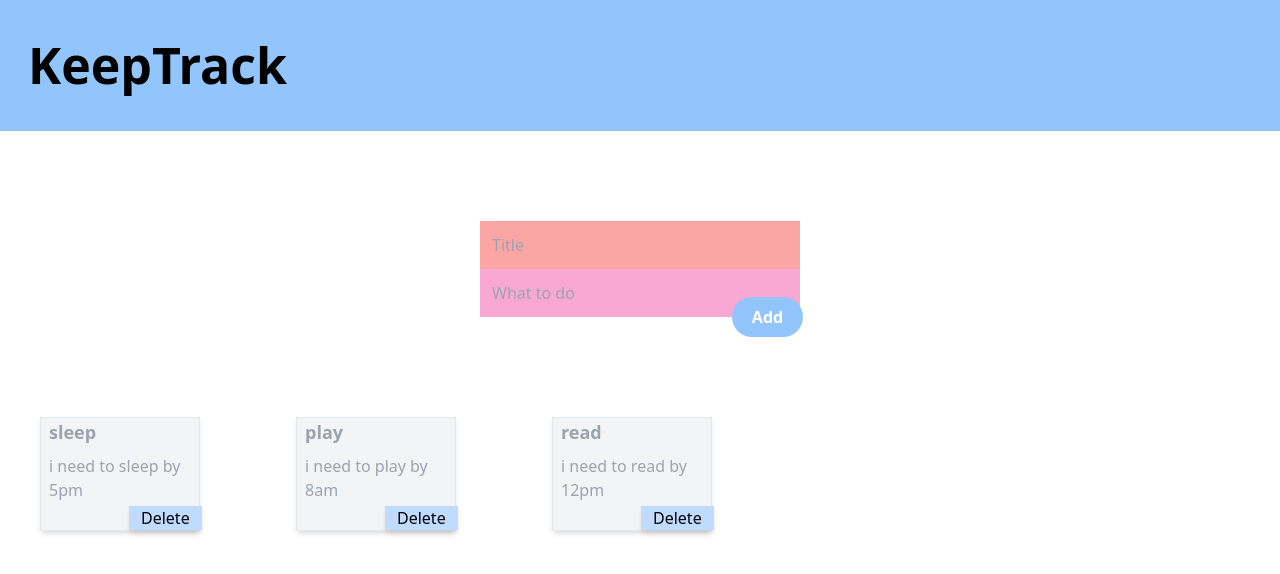
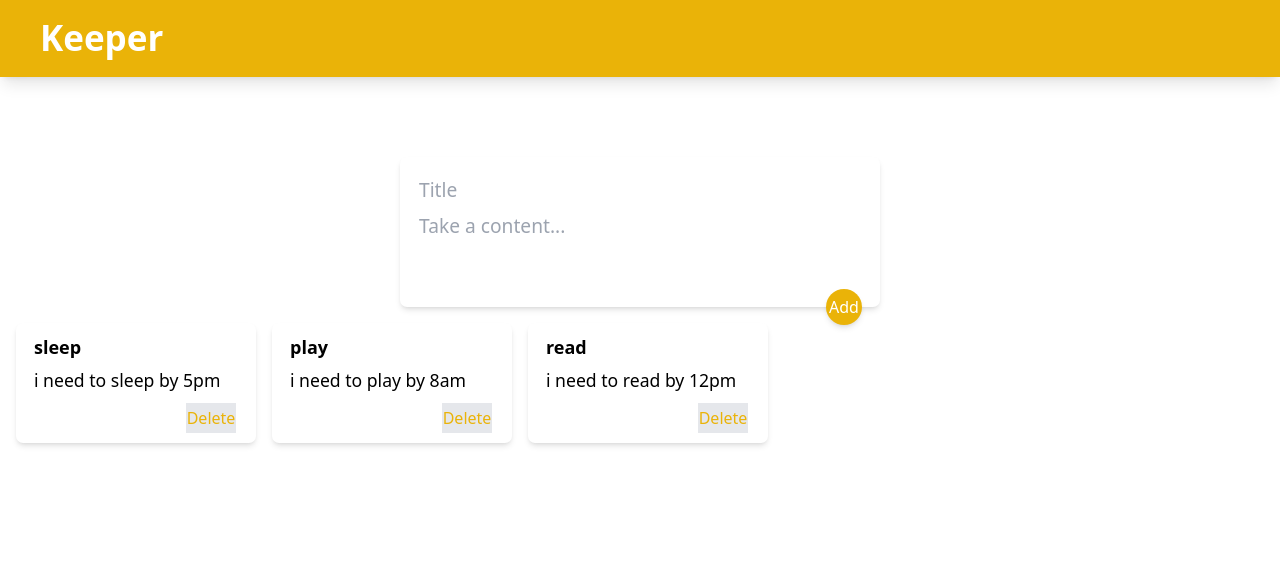
Before and after one commit to jomilojuuuu/my-react-tailwind-starter, a React (Create React App) app: page / in a window 1280 px wide. Shown: the top 574 px of the page. Built offline with nearby package versions, Linux system fonts and the light colour scheme.

Commit message:
changed the css✌

```diff
--- a/src/components/Card.js
+++ b/src/components/Card.js
@@ -7,16 +7,16 @@ function Card({ cards, handelDelete }) {
   return (
     <div>
       {
-        <div className="box-border shadow-md border w-40 h-auto ml-10 mt-20 bg-gray-100">
+        <div className="w-[240px] float-left bg-white rounded-[7px] p-[10px] m-[16px] shadow-md">
           <p
             title={title}
-            className="text-gray-400 text-lg font-bold px-2 truncate"
+            className="text-black text-[1.1em] mb-[6px] text-lg font-bold px-2 truncate"
           >
             {title}
           </p>
-          <p className="text-gray-400 pt-2 px-2">{whatToDo}</p>
+          <p className="text-[1.1em] mb-[10px] px-2">{whatToDo}</p>
           <button
-            className="bg-blue-200 ml-[88px] mt-1 px-3 shadow-md"
+            className="relative float-right mr-[10px] text-yellow-500 w-[50px] cursor-pointer bg-gray-200 outline-none h-[30px]"
             onClick={() => handelDelete(cards.id)}
           >
             Delete
--- a/src/components/Form.js
+++ b/src/components/Form.js
@@ -6,9 +6,9 @@ function Form({ cards, handelSubmit }) {
   const [todo, setTodo] = useState("");
 
   return (
-    <div className="">
+    <div>
       <form
-        className="flex flex-col justify-center items-center mt-[90px]"
+        className="relative w-[480px] h-[150px] shadow-md  p-[15px] rounded-[7px] bg-white mt-20 ml-[400px]"
         onSubmit={(e) => {
           e.preventDefault();
           handelSubmit(title, todo);
@@ -17,7 +17,7 @@ function Form({ cards, handelSubmit }) {
         <input
           type="text"
           placeholder="Title"
-          className="p-3 bg-red-300 w-80 pl"
+          className="w-[380px] text-[1.2em] p-[4px] outline-none"
           required
           value={title}
           onChange={(e) => setTitle(e.target.value)}
@@ -25,15 +25,15 @@ function Form({ cards, handelSubmit }) {
 
         <input
           type="text"
-          placeholder="What to do"
-          className="p-3 bg-pink-300 w-80"
+          placeholder="Take a content..."
+          className="w-[380px] text-[1.2em] p-[4px] outline-none"
           required
           value={todo}
           onChange={(e) => setTodo(e.target.value)}
         />
         <button
           type="submit"
-          className="h-10 rounded-full bg-blue-300 text-white font-bold px-5 ml-[255px] -mt-5"
+          className="absolute right-[18px] bottom-[-18px] w-[36px] cursor-pointer h-[36px] bg-yellow-500 rounded-[50%] text-white outline-none shadow-md"
         >
           Add
         </button>
--- a/src/components/Header.js
+++ b/src/components/Header.js
@@ -1,11 +1,11 @@
-import React from 'react'
+import React from "react";
 
 function Header() {
   return (
-    <div className='bg-blue-300 p-7 font-bold text-[50px]'>
-        KeepTrack
+    <div className="bg-yellow-500 p-3 shadow-lg font-bold text-[35px] pl-10 text-white">
+      Keeper
     </div>
-  )
+  );
 }
 
-export default Header
+export default Header;
```
